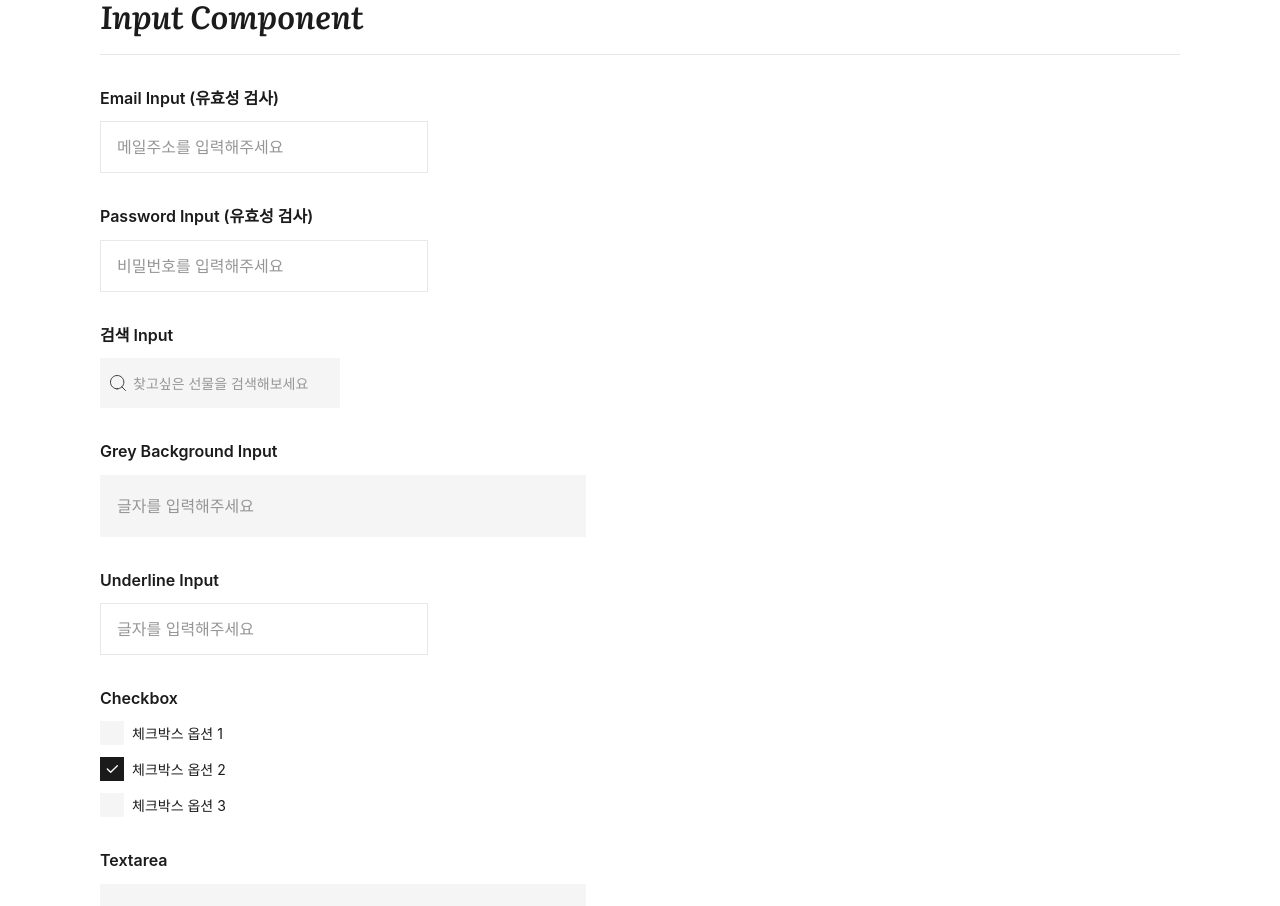
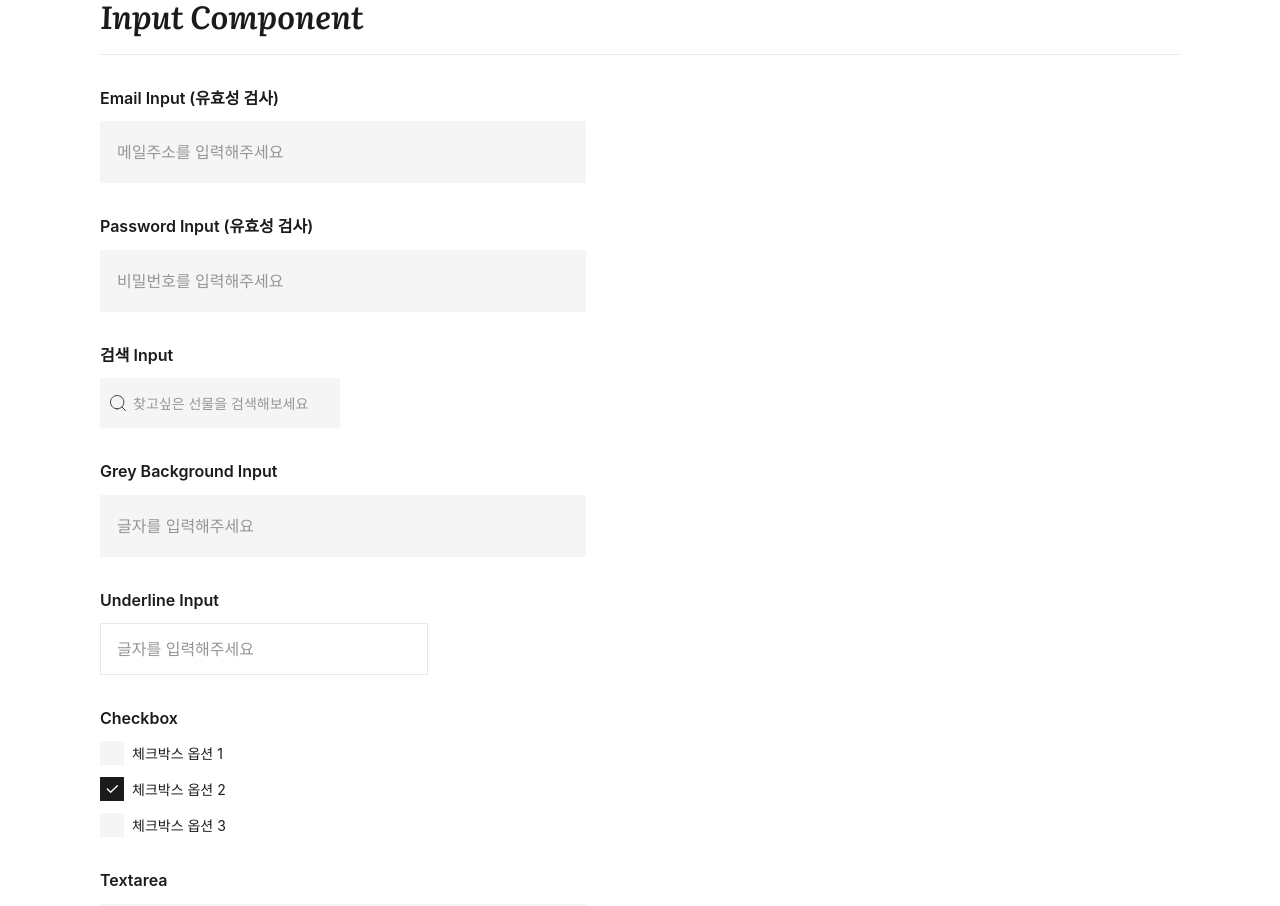
Before and after one commit to MAISON-CADEAU/maison-cadeau, a Next.js app: page / in a window 1280 px wide. Shown: the part 1880-2786 px from the top of the page. Built offline with nearby package versions, Linux system fonts and the light colour scheme.

Commit message:
fix: Input variant 타입 에러 수정
- variant="default"를 variant="grey"로 변경
- Input.types.ts의 타입 정의와 일치하도록 수정

Co-Authored-By: Claude Sonnet 4.5 <noreply@anthropic.com>

```diff
--- a/src/app/page.tsx
+++ b/src/app/page.tsx
@@ -168,7 +168,7 @@ export default function Home() {
                 <h3 className={styles.input_group_title}>Email Input (유효성 검사)</h3>
                 <Input
                   type="email"
-                  variant="default"
+                  variant="grey"
                   placeholder="메일주소를 입력해주세요"
                   value={email}
                   onChange={handleEmailChange}
@@ -181,7 +181,7 @@ export default function Home() {
                 <h3 className={styles.input_group_title}>Password Input (유효성 검사)</h3>
                 <Input
                   type="password"
-                  variant="default"
+                  variant="grey"
                   placeholder="비밀번호를 입력해주세요"
                   value={password}
                   onChange={handlePasswordChange}
```
